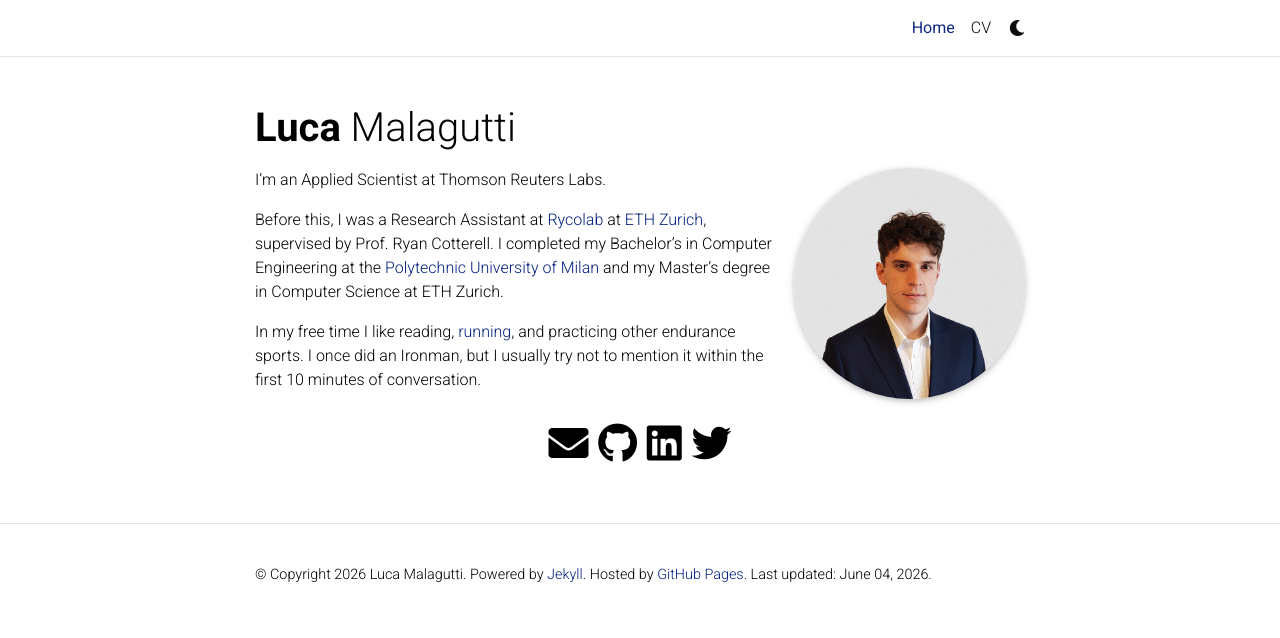
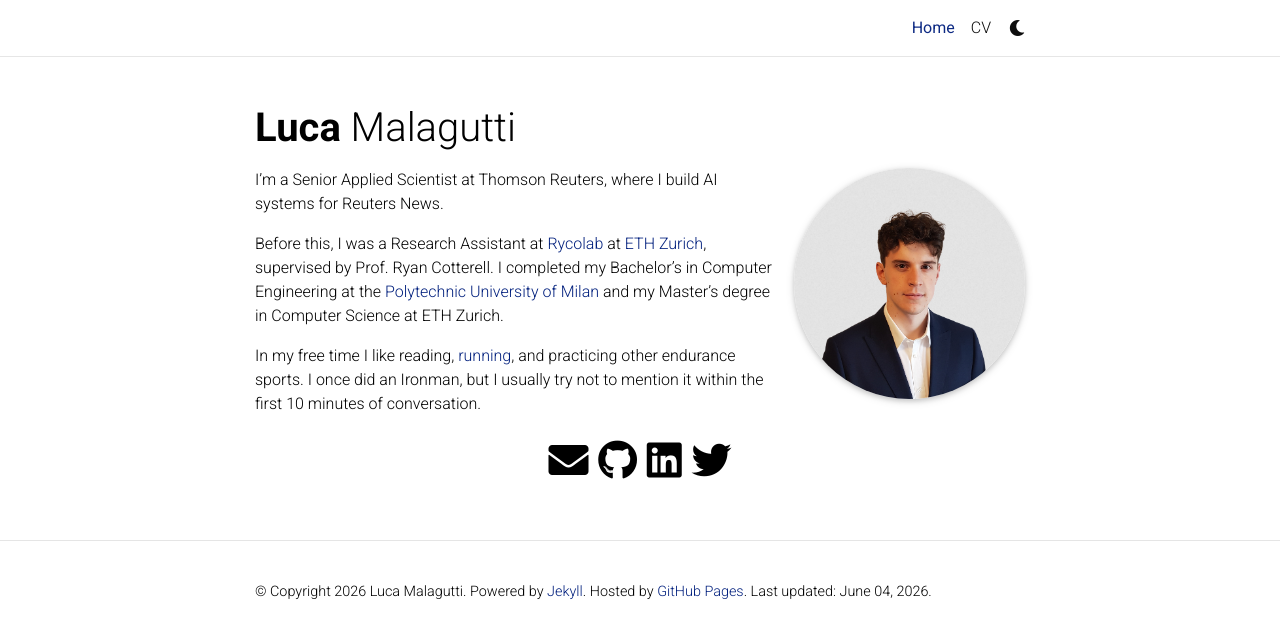
Before and after one commit to LucaMalagutti/LucaMalagutti.github.io, a Jekyll site: the page built from _pages/about.md, in a window 1280 px wide. Shown: the top 638 px of the page. Built offline with Jekyll 4.4.1, drawn with Linux system fonts in a browser that asks for light colours; full-size pictures stand in for the smaller copies a plugin makes; comment, search, counter and statistics services are not loaded; a style sheet for code colours, icons or effects is not loaded.

Commit message:
update CV

```diff
--- a/_pages/about.md
+++ b/_pages/about.md
@@ -15,7 +15,7 @@ selected_papers: false # includes a list of papers marked as "selected={true}"
 social: true  # includes social icons at the bottom of the page
 ---
 
-I'm an Applied Scientist at Thomson Reuters Labs.
+I'm a Senior Applied Scientist at Thomson Reuters, where I build AI systems for Reuters News.
 
 Before this, I was a Research Assistant at [Rycolab](https://rycolab.io/) at [ETH Zurich](https://ethz.ch/en.html), supervised by Prof. Ryan Cotterell. I completed my Bachelor's in Computer Engineering at the [Polytechnic University of Milan](https://polimi.it/en) and my Master's degree in Computer Science at ETH Zurich.
 
```
Also changed, not shown: 2 other files.
